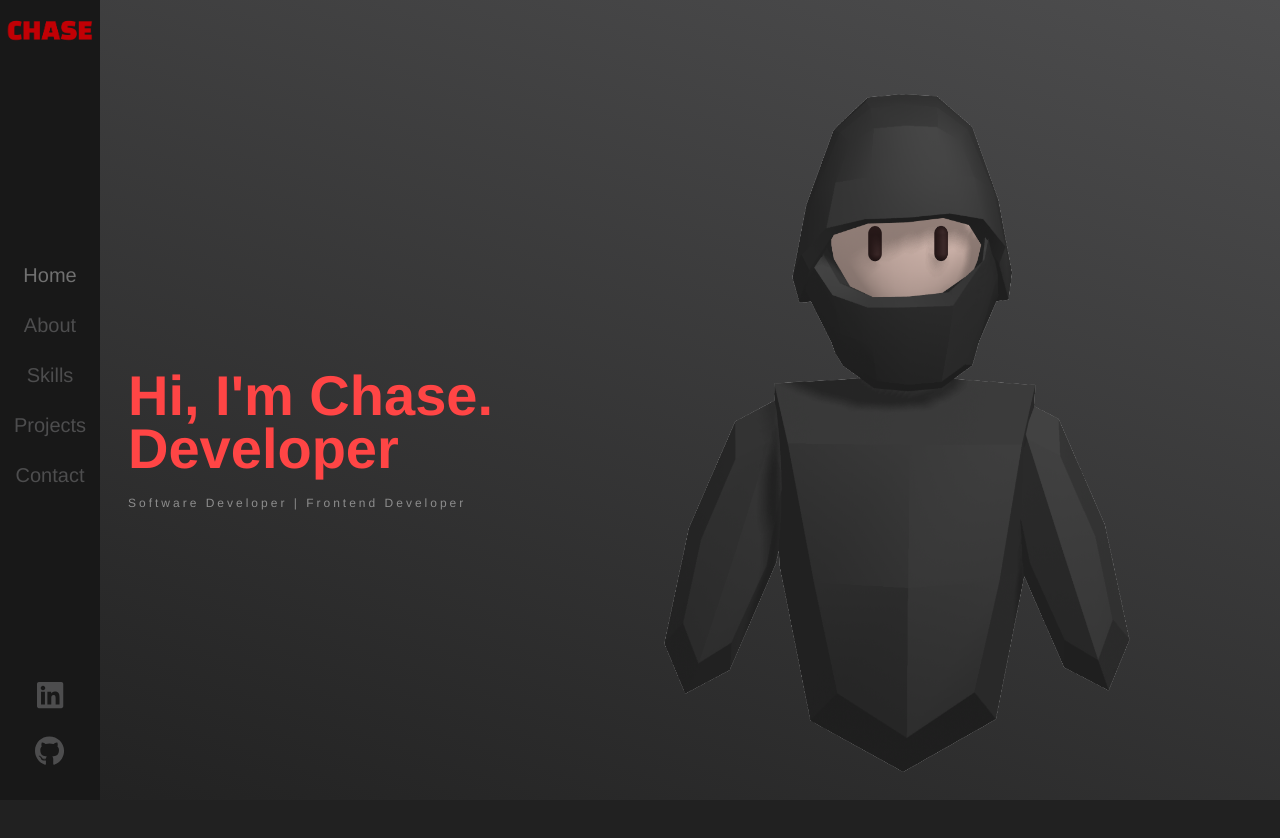
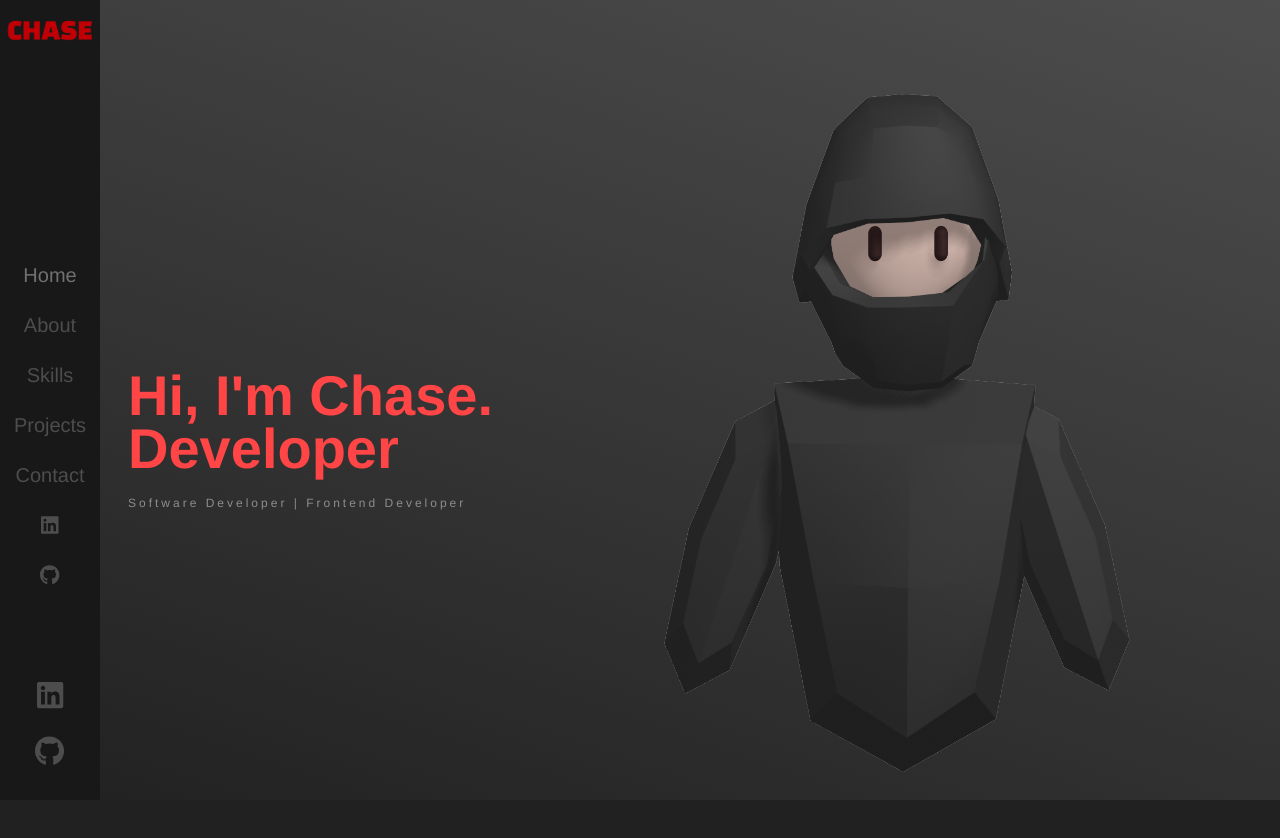
Before and after one commit to ChaseY03/Portfolio, a React (Create React App) app: page / in a window 1280 px wide. Built offline with nearby package versions, Linux system fonts and the light colour scheme.

Commit message:
Fixed nav to show social links

```diff
--- a/src/App.css
+++ b/src/App.css
@@ -185,6 +185,13 @@ a:hover svg{
   font-weight: 300;
   font-size: 15px;
 }
+.container-text-a{
+  line-height: 18px;
+  color: #ff4545;
+  font-weight: 300;
+  font-size: 15px;
+  display: block;
+}
 .skills-info{
   margin: 20px 0px 20px;
   color: #fff;
@@ -285,6 +292,7 @@ a:hover svg{
   }
   .container{
     margin: 0 auto;
+    top: 0;
   }
   .container-text{
     position: absolute;
@@ -333,6 +341,7 @@ a:hover svg{
   }
   .container{
     margin: 0 auto;
+    top: 0;
   }
   .container-text{
     position: absolute;
@@ -371,6 +380,7 @@ a:hover svg{
   }
   .container{
     margin: 0 auto;
+    top: 0;
   }
   .container-text{
     position: absolute;
--- a/src/components/Contact/Contact.js
+++ b/src/components/Contact/Contact.js
@@ -5,7 +5,7 @@ const Contact = () => {
         <div className={"container"}>
             <div className={"container-text"}>
                 <h1>Contact</h1>
-                <h2>Currently you can contact me through LinkedIn only</h2>
+                <p className={"container-text-p"}>Currently you can contact me through LinkedIn only</p>
             </div>
         </div>
     )
--- a/src/components/Navbar.js
+++ b/src/components/Navbar.js
@@ -25,12 +25,23 @@ const Navigation = () => {
                 <NavLink to="/skills" activeclassname="active" onClick={() => setShowNav(false)}>Skills</NavLink>
                 <NavLink to="/projects" activeclassname="active" onClick={() => setShowNav(false)}>Projects</NavLink>
                 <NavLink to="/contact" activeclassname="active" onClick={() => setShowNav(false)}>Contact</NavLink>
+                <a onClick={() => setShowNav(false)} href="https://www.linkedin.com/in/chase-yang/" target="_blank" rel="noreferrer">
+                    <FontAwesomeIcon
+                        icon={faLinkedin}
+                        color="#4d4d4e"
+                        className="anchor-icon"/></a>
                 <FontAwesomeIcon
                     onClick={() => setShowNav(false)}
                     icon={faClose}
                     color="#c10005"
                     size="3x"
                     className='close-icon' />
+                <a onClick={() => setShowNav(false)} href="https://github.com/ChaseY03" target="_blank" rel="noreferrer">
+                    <FontAwesomeIcon
+                        icon={faGithub}
+                        color="#4d4d4e"
+                        className="anchor-icon"/>
+                </a>
             </nav>
             <ul>
                 <li>
--- a/src/components/Projects/Projects.js
+++ b/src/components/Projects/Projects.js
@@ -7,15 +7,15 @@ const Projects = () => {
                 <h1>Projects</h1>
                 <div>
                     <h3>CareNexa - University project</h3>
-                    <p className={"container-text-p"}>A react app data management system, deployed on Google Cloud Platform and
-                        connecting to a Google Cloud MySQL database</p>
+                    <p className={"container-text-p"}>A React app data management system, deployed on Google Cloud Platform and
+                        connecting to a Google Cloud MySQL database with Node</p>
+                    <a href={"https://github.com/ChaseY03/CareNexa"} target={"_blank"} className={"container-text-a"}>Github repo here</a>
                     <h3>Platformer game - University project</h3>
                     <p className={"container-text-p"}>Multi-level platformer game, created in Java</p>
                     <h3>Fasthosts - College project</h3>
                     <p className={"container-text-p"}>Recreated Fasthosts website using ASP.NET and MSSQL</p>
                     <h3>Golden Rhino - College project</h3>
                     <p className={"container-text-p"}>A mobile application that displayed news for games, created using Xamarin</p>
-
                 </div>
             </div>
 
```
